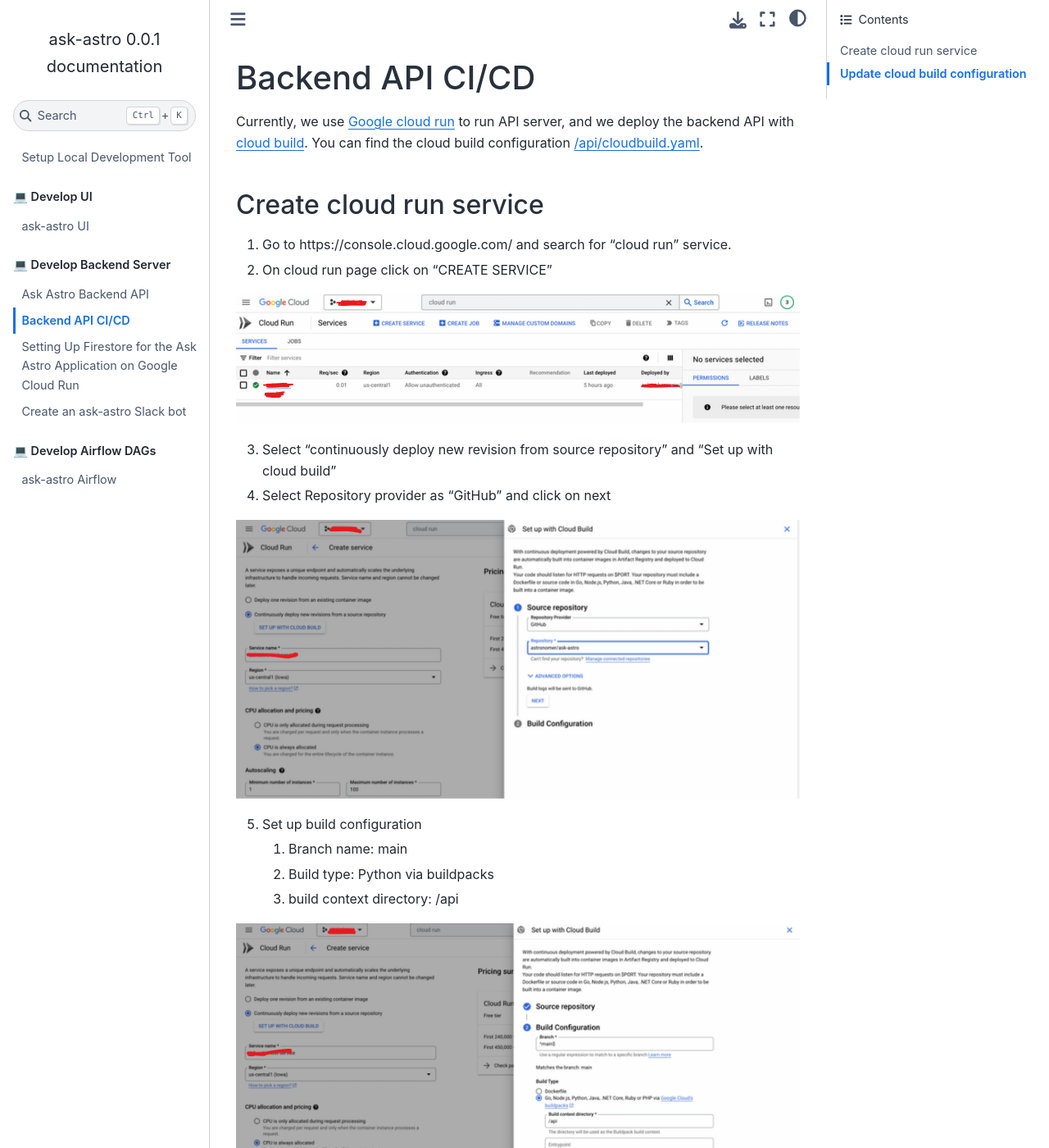
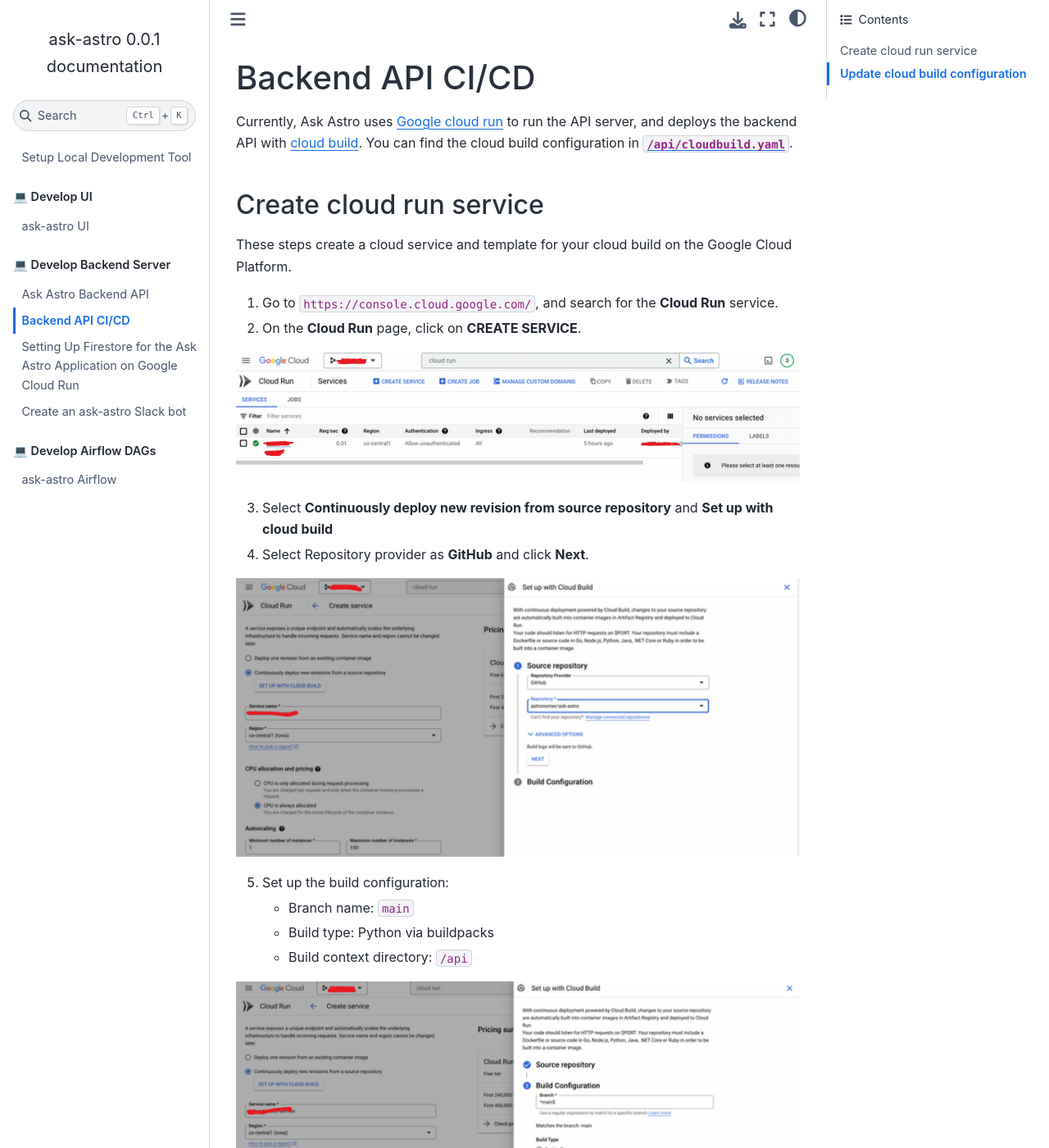
Before and after one commit to astronomer/ask-astro, a Sphinx documentation site: the page built from docs/api/cloudbuild_and_run.md, in a window 1280 px wide and 1400 px high. Shown: the whole window at 82% size. Built offline with Sphinx 7.4.7 and the Sphinx Book theme 1.1.4, drawn with Linux system fonts in a browser that asks for light colours; some of the changed text lies outside the part shown.

Commit message:
Revise cloud build and run

```diff
--- a/docs/api/cloudbuild_and_run.md
+++ b/docs/api/cloudbuild_and_run.md
@@ -1,68 +1,63 @@
 # Backend API CI/CD
 
-Currently, we use [Google cloud run](https://cloud.google.com/run/docs/overview/what-is-cloud-run) to run API server,
-and we deploy the backend API with [cloud build](https://cloud.google.com/build/docs/overview). You can find the cloud
-build configuration [/api/cloudbuild.yaml](../../api/cloudbuild.yaml).
+Currently, Ask Astro uses [Google cloud run](https://cloud.google.com/run/docs/overview/what-is-cloud-run) to run the API server,
+and deploys the backend API with [cloud build](https://cloud.google.com/build/docs/overview). You can find the cloud
+build configuration in [`/api/cloudbuild.yaml`](../../api/cloudbuild.yaml).
 
 ## Create cloud run service
 
-1. Go to https://console.cloud.google.com/ and search for "cloud run" service.
-2. On cloud run page click on "CREATE SERVICE"
+These steps create a cloud service and template for your cloud build on the Google Cloud Platform.
+
+1. Go to `https://console.cloud.google.com/`, and search for the **Cloud Run** service.
+2. On the **Cloud Run** page, click on **CREATE SERVICE**.
 
 ![create cloud run service](../images/cloud_run_home.png)
 
-3. Select "continuously deploy new revision from source repository" and "Set up with cloud build"
-4. Select Repository provider as "GitHub" and click on next
+3. Select **Continuously deploy new revision from source repository** and **Set up with cloud build**
+4. Select Repository provider as **GitHub** and click **Next**.
 
 ![create cloud build config](../images/cloud_run_ci_deploy.png)
 
-5. Set up build configuration
-   1. Branch name: main
-   2. Build type: Python via buildpacks
-   3. build context directory: /api
+5. Set up the build configuration:
+   - Branch name: `main`
+   - Build type: Python via buildpacks
+   - Build context directory: `/api`
 
 ![create cloud build config](../images/cloud_run_build_config.png)
 
-6. Add service name, region, CPU allocation and pricing, autoscaling, Ingress
+6. Add **Service name**, **Region**, **CPU allocation and pricing**, **Autoscaling**, and **Ingress**.
 
 ![create cloud build config](../images/cloud_run_config1.png)
 
-7. Allow unauthenticated invocation and click on create button
+7. Allow **Unauthenticated invocation** and click on **Create**.
 
 ![create cloud build config](../images/cloud_run_create.png)
 
-8. Add the Env variable that require to run backend API
-   1. Once you create the service visit the created service page
-   2. Click on "EDIT AND DEPLOY NEW REVISION"
-   3. Add you Env variable and click on Deploy
+8. Add the required Environment variables to run the backend API.
+   1. After you create the service, visit the **Created service** page
+   2. Click on **EDIT AND DEPLOY NEW REVISION**
+   3. Add you Environment variable and click **Deploy**
 
 ![cloud run edit](../images/cloud_run_edit.png)
 
 ![create cloud build config](../images/cloud_run_add_env.png)
 
-Above steps will create a cloud service and also template for cloud build
-
-
 ## Update cloud build configuration
 
-1. Go to https://console.cloud.google.com/ and search for "cloud build" service.
+1. Go to `https://console.cloud.google.com/` and search for the **cloud build** service.
 
 ![cloud build trigger](../images/cloud_build_trigger.png)
 
-2. Click on "Triggers"
-3. The previous steps will have already created a cloud trigger template for you which you can edit
-4. Click on the cloud build trigger created in previous step update the
-   1. Name, Description, Tag, Event as require
-   2. Select source and branch
-   3. Select "Cloud Build configuration file" in Configuration and Cloud Build configuration file location as "api/cloudbuild.yaml"
-   4. Keep advance setting same and save it.
+2. Click on **Triggers**. When you created a **Cloud Run Service**, it also made a **Cloud Trigger Template** that you can edit.
+4. Click on the cloud build trigger template and update the following information:
+   1. **Name**, **Description**, **Tag**, and **Event**
+   ![cloud build config1](../images/cloud_build_config1.png)
+   2. Select your **Source** and **Branch**.
+   ![cloud build config2](../images/cloud_build_config2.png)
+   3. In Configuration, select **Cloud Build configuration file** and define the Cloud Build configuration file location as `api/cloudbuild.yaml`.
+   4. Don't make any changes to the advance settings and click **Save**.
+   ![cloud build config3](../images/cloud_build_config3.png)
 
-![cloud build config1](../images/cloud_build_config1.png)
-
-![cloud build config2](../images/cloud_build_config2.png)
-
-![cloud build config3](../images/cloud_build_config3.png)
-
-5. In setting enable cloud build and cloud run
+5. In settings, enable **Cloud build** and **Cloud run**.
 
 ![cloud build setting](../images/cloud_build_setting.png)
```
